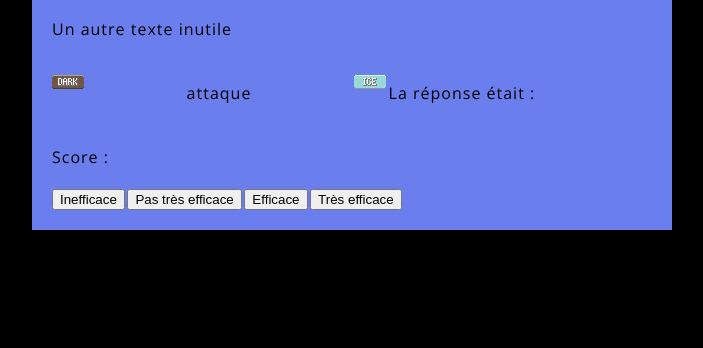
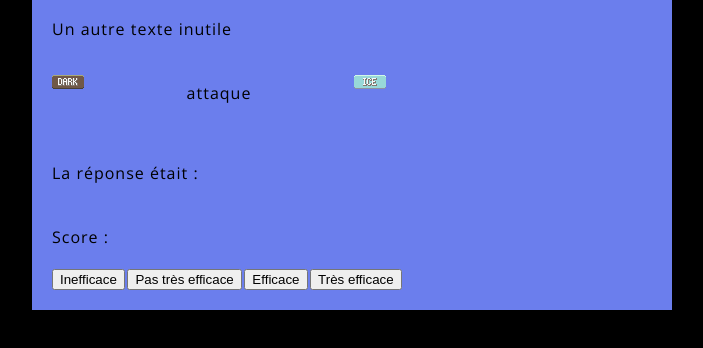
Before and after one commit to insmins/Situations, a plain HTML site: page index.html in a window 1280 px wide. Shown: the part 186-534 px from the top of the page, without its empty margins (288-991 px from the left). Drawn offline with nearby package versions, Linux system fonts and the light colour scheme.

Commit message:
Update index.html

```diff
--- a/index.html
+++ b/index.html
@@ -16,7 +16,7 @@
 	  <p id="att">attaque</p>
     <img id="imgD" src="images/0.png">
 
-	  <p id="rep">La réponse était : </p> <p id="score">Score : </p>
+	  <p></p>  <p id="rep">La réponse était : </p> <p id="score">Score : </p>
     <script src="scripts/main.js"></script>
     <button onclick="clic0()">Inefficace</button>
     <button onclick="clic05()">Pas très efficace</button>
```
